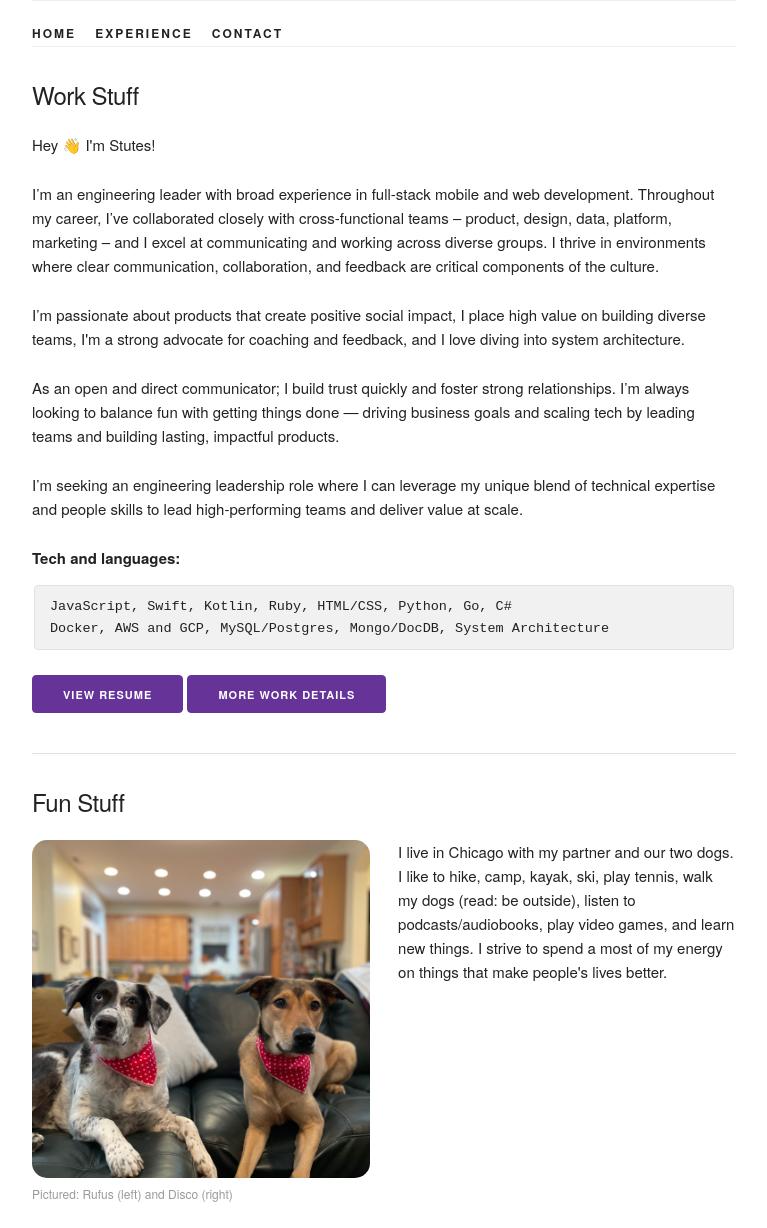
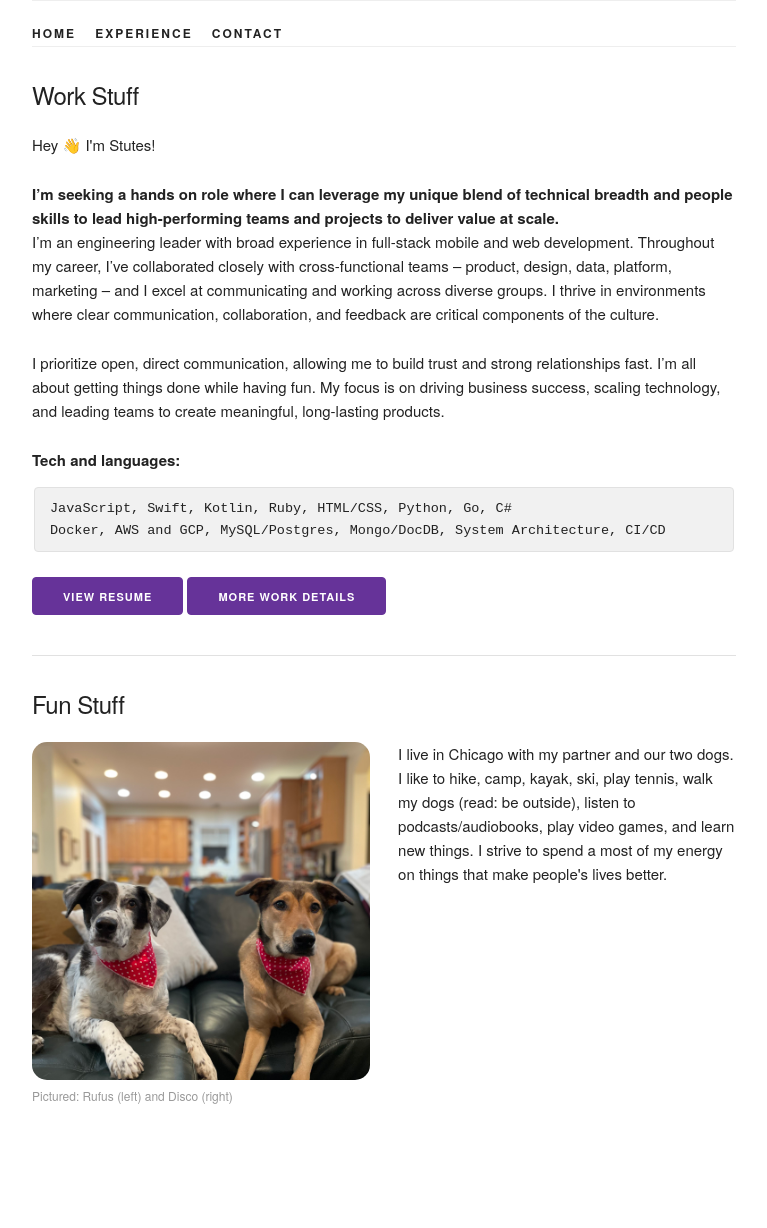
Before and after one commit to ryanstutes/ryanstutes.github.io, a Jekyll site: the page built from index.md, in a window 1280 px wide. Shown: the whole page, without its empty margins (256-1023 px from the left). Built offline with Jekyll 4.4.1, drawn with Linux system fonts in a browser that asks for light colours; after the commit the page ends 1130 px from its top, so only the background shows below that.

Commit message:
adjust homepage intro

```diff
--- a/_includes/home.html
+++ b/_includes/home.html
@@ -3,13 +3,12 @@
         <div class="column">
             <h5>Work Stuff</h5>
             <p>Hey &#128075; I'm Stutes!</p>
+            <strong>I’m seeking a hands on role where I can leverage my unique blend of technical breadth and people skills to lead high-performing teams and projects to deliver value at scale. </strong>
             <p>I’m an engineering leader with broad experience in full-stack mobile and web development. Throughout my career, I’ve collaborated closely with cross-functional teams – product, design, data, platform, marketing – and I excel at communicating and working across diverse groups. I thrive in environments where clear communication, collaboration, and feedback are critical components of the culture.</p>
-            <p>I’m passionate about products that create positive social impact, I place high value on building diverse teams, I'm a strong advocate for coaching and feedback, and I love diving into system architecture.</p>
-            <p>As an open and direct communicator; I build trust quickly and foster strong relationships. I’m always looking to balance fun with getting things done — driving business goals and scaling tech by leading teams and building lasting, impactful products. </p>
-            <p>I’m seeking an engineering leadership role where I can leverage my unique blend of technical expertise and people skills to lead high-performing teams and deliver value at scale. </p>
+            <p>I prioritize open, direct communication, allowing me to build trust and strong relationships fast. I’m all about getting things done while having fun. My focus is on driving business success, scaling technology, and leading teams to create meaningful, long-lasting products.</p>
 
             <strong>Tech and languages:&nbsp;</strong>
-            <pre><code>JavaScript, Swift, Kotlin, Ruby, HTML/CSS, Python, Go, C#<br>Docker, AWS and GCP, MySQL/Postgres, Mongo/DocDB, System Architecture</code></pre>
+            <pre><code>JavaScript, Swift, Kotlin, Ruby, HTML/CSS, Python, Go, C#<br>Docker, AWS and GCP, MySQL/Postgres, Mongo/DocDB, System Architecture, CI/CD</code></pre>
             <a class="button button-primary" href="/files/stutes-resume.pdf">View Resume</a>
             <a class="button button-primary" href="/experience">More work details</a>
             <hr class="spc-xl">
```
